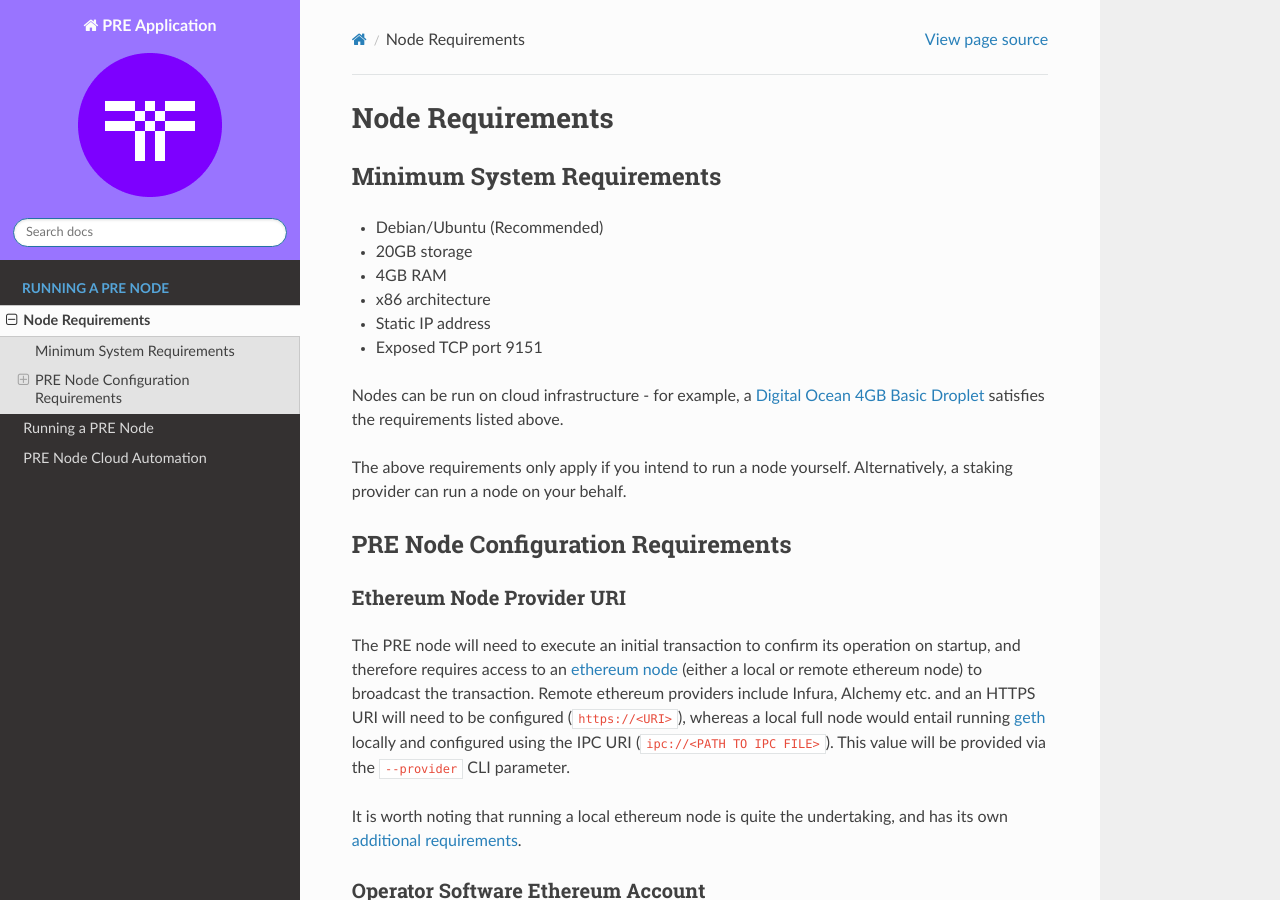
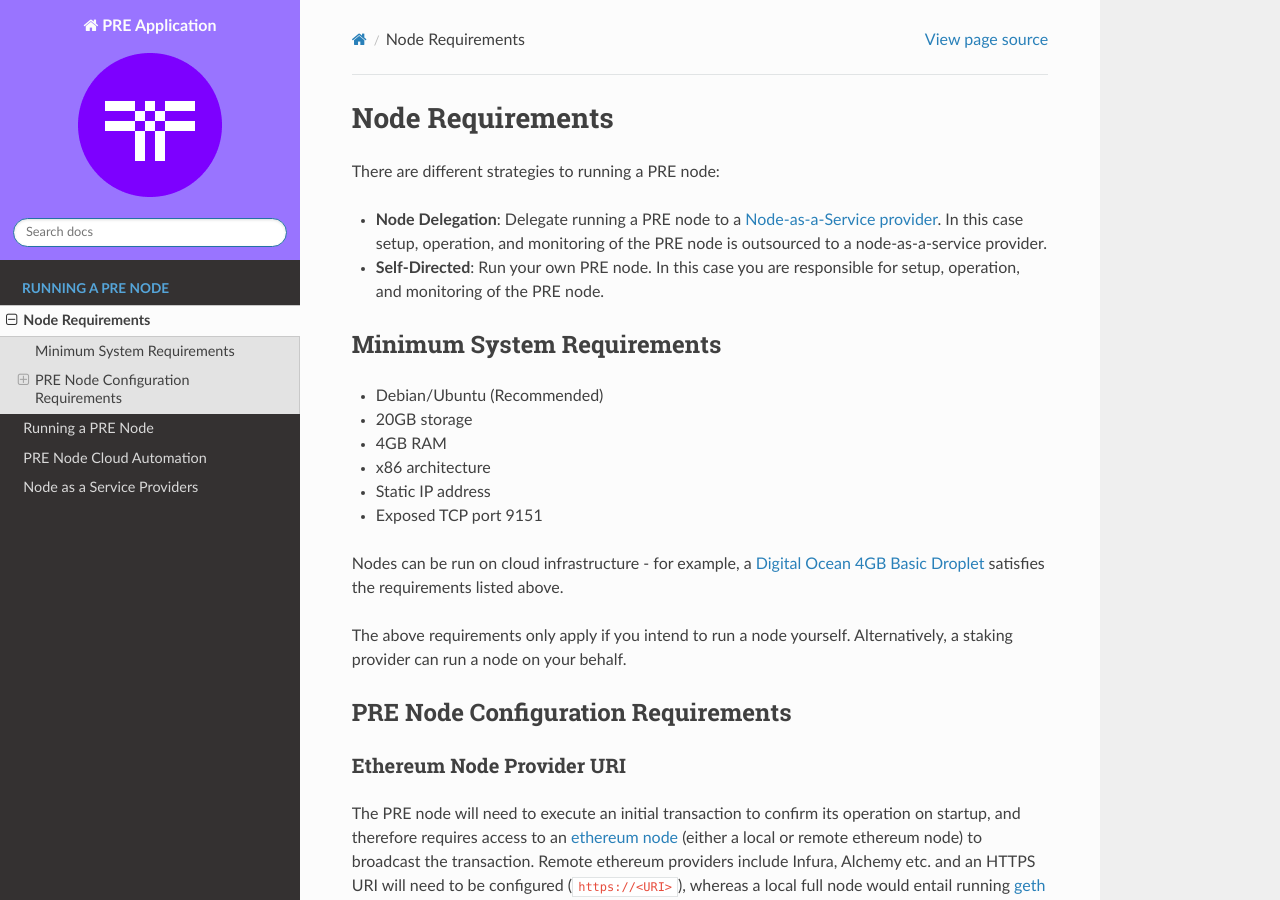
Before and after one commit to nucypher/interim-pre-app-docs, a Sphinx documentation site: the page built from docs/source/node_operation/node_requirements.rst, in a window 1280 px wide and 900 px high. Built offline with Sphinx 7.4.7 and the Read the Docs theme 2.0.0, drawn with Linux system fonts in a browser that asks for light colours.

Commit message:
Add information about node-as-a-service providers that can be used for PRE node delegation.

```diff
--- a/docs/source/index.rst
+++ b/docs/source/index.rst
@@ -24,7 +24,6 @@ running the PRE node client.
 Nodes are expected to remain online to provide uninterrupted on-demand PRE
 services to the network of users.
 
-
 .. note::
 
     In the traditional NuCypher Network parlance, ``Worker`` can be used interchangeably
@@ -41,3 +40,4 @@ Contents
    node_operation/node_requirements
    node_operation/running_a_node
    node_operation/cloud_node_management
+   node_operation/node_providers
--- a/docs/source/node_operation/node_requirements.rst
+++ b/docs/source/node_operation/node_requirements.rst
@@ -1,5 +1,12 @@
 Node Requirements
 =================
+
+There are different strategies to running a PRE node:
+
+* **Node Delegation**: Delegate running a PRE node to a :ref:`Node-as-a-Service provider <node-providers>`. In this
+  case setup, operation, and monitoring of the PRE node is outsourced to a node-as-a-service provider.
+* **Self-Directed**: Run your own PRE node. In this case you are responsible for setup, operation, and monitoring
+  of the PRE node.
 
 Minimum System Requirements
 ---------------------------
```
Also changed, not shown: docs/source/node_operation/node_providers.rst (added, +37 -0 lines).
